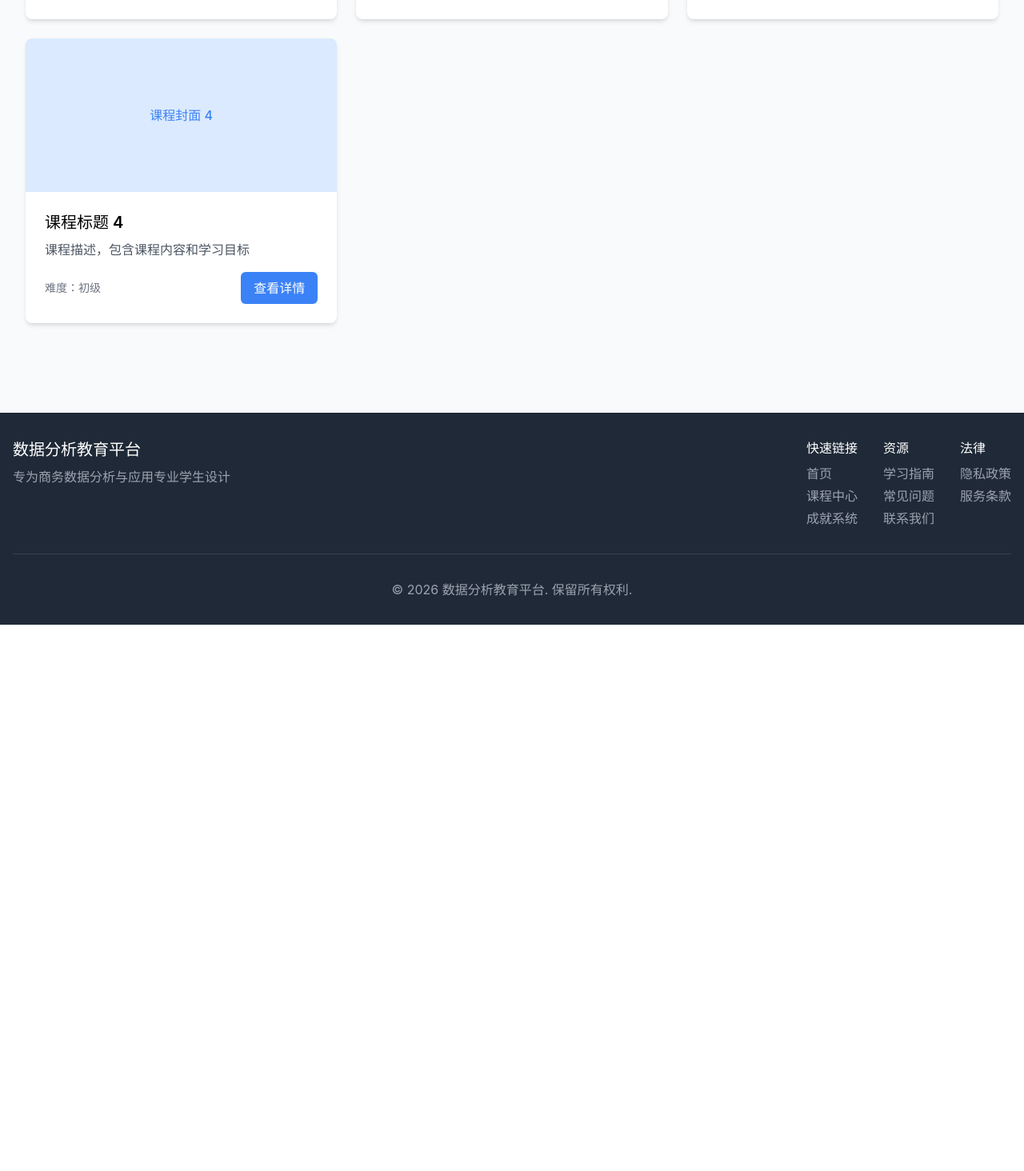
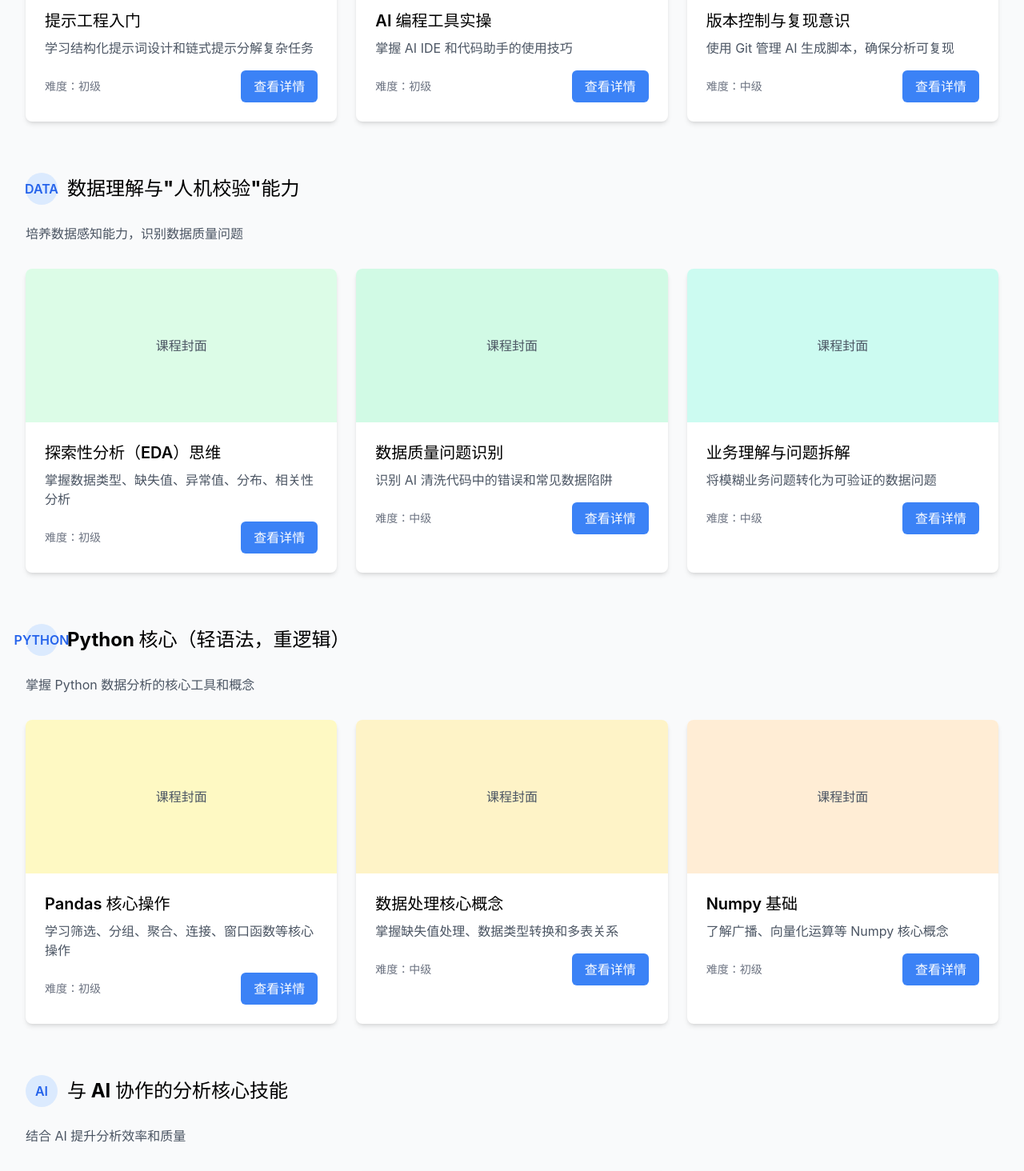
Before and after one commit to jvzi387/gavin, a React (Vite) app: page /courses in a window 1280 px wide. Shown: the part 520-1984 px from the top of the page at 80% size. Before the commit the page ends 1301 px from the top, so only its background shows below. Built offline with nearby package versions, Linux system fonts and the light colour scheme.

Commit message:
更新课程中心页面，按照数据分析基础大纲安排课程

```diff
--- a/src/pages/Courses.tsx
+++ b/src/pages/Courses.tsx
@@ -1,20 +1,175 @@
 import React from 'react';
 
 const Courses: React.FC = () => {
+  // 按照数据分析基础大纲安排的课程
+  const courseCategories = [
+    {
+      id: 'ai-basics',
+      title: 'AI 协作基础能力',
+      description: '掌握与 AI 协作的核心技能，提升开发效率',
+      courses: [
+        {
+          id: 1,
+          title: '提示工程入门',
+          description: '学习结构化提示词设计和链式提示分解复杂任务',
+          difficulty: '初级',
+          coverColor: 'bg-purple-100'
+        },
+        {
+          id: 2,
+          title: 'AI 编程工具实操',
+          description: '掌握 AI IDE 和代码助手的使用技巧',
+          difficulty: '初级',
+          coverColor: 'bg-indigo-100'
+        },
+        {
+          id: 3,
+          title: '版本控制与复现意识',
+          description: '使用 Git 管理 AI 生成脚本，确保分析可复现',
+          difficulty: '中级',
+          coverColor: 'bg-blue-100'
+        }
+      ]
+    },
+    {
+      id: 'data-understanding',
+      title: '数据理解与"人机校验"能力',
+      description: '培养数据感知能力，识别数据质量问题',
+      courses: [
+        {
+          id: 4,
+          title: '探索性分析（EDA）思维',
+          description: '掌握数据类型、缺失值、异常值、分布、相关性分析',
+          difficulty: '初级',
+          coverColor: 'bg-green-100'
+        },
+        {
+          id: 5,
+          title: '数据质量问题识别',
+          description: '识别 AI 清洗代码中的错误和常见数据陷阱',
+          difficulty: '中级',
+          coverColor: 'bg-emerald-100'
+        },
+        {
+          id: 6,
+          title: '业务理解与问题拆解',
+          description: '将模糊业务问题转化为可验证的数据问题',
+          difficulty: '中级',
+          coverColor: 'bg-teal-100'
+        }
+      ]
+    },
+    {
+      id: 'python-core',
+      title: 'Python 核心（轻语法，重逻辑）',
+      description: '掌握 Python 数据分析的核心工具和概念',
+      courses: [
+        {
+          id: 7,
+          title: 'Pandas 核心操作',
+          description: '学习筛选、分组、聚合、连接、窗口函数等核心操作',
+          difficulty: '初级',
+          coverColor: 'bg-yellow-100'
+        },
+        {
+          id: 8,
+          title: '数据处理核心概念',
+          description: '掌握缺失值处理、数据类型转换和多表关系',
+          difficulty: '中级',
+          coverColor: 'bg-amber-100'
+        },
+        {
+          id: 9,
+          title: 'Numpy 基础',
+          description: '了解广播、向量化运算等 Numpy 核心概念',
+          difficulty: '初级',
+          coverColor: 'bg-orange-100'
+        }
+      ]
+    },
+    {
+      id: 'ai-analysis',
+      title: '与 AI 协作的分析核心技能',
+      description: '结合 AI 提升分析效率和质量',
+      courses: [
+        {
+          id: 10,
+          title: '特征工程与数据准备',
+          description: '设计有效特征，验证 AI 生成特征的合理性',
+          difficulty: '中级',
+          coverColor: 'bg-red-100'
+        },
+        {
+          id: 11,
+          title: '可视化的"控制与修正"',
+          description: '修改图表细节，判断图表是否误导',
+          difficulty: '中级',
+          coverColor: 'bg-pink-100'
+        },
+        {
+          id: 12,
+          title: '统计学与推断',
+          description: '判断检验前提，解读 p 值，识别虚假相关',
+          difficulty: '高级',
+          coverColor: 'bg-rose-100'
+        }
+      ]
+    },
+    {
+      id: 'advanced-analysis',
+      title: 'AI 增强的高级分析',
+      description: '深入学习高级分析技术，提升业务价值',
+      courses: [
+        {
+          id: 13,
+          title: '时间序列分析',
+          description: '设定季节性周期、节假日、异常点，业务导向的评估',
+          difficulty: '高级',
+          coverColor: 'bg-cyan-100'
+        },
+        {
+          id: 14,
+          title: '因果推断基础',
+          description: '理解 A/B 检验、双重差分、倾向性得分匹配',
+          difficulty: '高级',
+          coverColor: 'bg-sky-100'
+        },
+        {
+          id: 15,
+          title: '简单预测与优化',
+          description: '掌握回归、分类、聚类等基本机器学习方法',
+          difficulty: '中级',
+          coverColor: 'bg-blue-100'
+        }
+      ]
+    }
+  ];
+
   return (
     <div className="container mx-auto px-4 py-8">
-      <h1 className="text-3xl font-bold mb-6">课程中心</h1>
+      <h1 className="text-3xl font-bold mb-8 text-center">课程中心</h1>
+
+      {courseCategories.map((category) => (
+        <section key={category.id} className="mb-16">
+          <div className="flex items-center mb-6">
+            <div className="w-10 h-10 bg-blue-100 rounded-full flex items-center justify-center mr-3">
+              <span className="text-blue-600 font-semibold">{category.id.split('-')[0].toUpperCase()}</span>
+            </div>
+            <h2 className="text-2xl font-bold">{category.title}</h2>
+          </div>
+          <p className="text-gray-600 mb-8 pl-13">{category.description}</p>
+
           <div className="grid grid-cols-1 md:grid-cols-2 lg:grid-cols-3 gap-6">
-        {[1, 2, 3, 4].map((course) => (
-          <div key={course} className="bg-white rounded-lg shadow-md overflow-hidden">
-            <div className="h-48 bg-blue-100 flex items-center justify-center">
-              <span className="text-blue-500 font-medium">课程封面 {course}</span>
+            {category.courses.map((course) => (
+              <div key={course.id} className="bg-white rounded-lg shadow-md overflow-hidden transition-transform hover:shadow-lg hover:-translate-y-1 duration-300">
+                <div className={`h-48 ${course.coverColor} flex items-center justify-center`}>
+                  <span className="text-gray-600 font-medium">课程封面</span>
                 </div>
                 <div className="p-6">
-              <h2 className="text-xl font-semibold mb-2">课程标题 {course}</h2>
-              <p className="text-gray-600 mb-4">课程描述，包含课程内容和学习目标</p>
+                  <h3 className="text-xl font-semibold mb-2">{course.title}</h3>
+                  <p className="text-gray-600 mb-4">{course.description}</p>
                   <div className="flex justify-between items-center">
-                <span className="text-sm text-gray-500">难度：初级</span>
+                    <span className="text-sm text-gray-500">难度：{course.difficulty}</span>
                     <button className="bg-blue-500 text-white px-4 py-2 rounded-md hover:bg-blue-600 transition-colors">
                       查看详情
                     </button>
@@ -23,6 +178,8 @@ const Courses: React.FC = () => {
               </div>
             ))}
           </div>
+        </section>
+      ))}
     </div>
   );
 };
--- a/src/pages/Home.tsx
+++ b/src/pages/Home.tsx
@@ -105,45 +105,52 @@ export default function Home() {
       </section>
 
       {/* 数据分析基础 */}
-      <section className="py-16">
+      <section className="py-16 bg-gradient-to-br from-blue-50 to-indigo-50">
         <div className="container mx-auto px-4">
-          <h2 className="text-3xl font-bold text-center mb-12">数据分析基础</h2>
-          <div className="bg-white rounded-lg shadow-md overflow-hidden">
+          <h2 className="text-3xl font-bold text-center mb-12 text-blue-800">数据分析基础</h2>
+          <div className="max-w-4xl mx-auto bg-white rounded-xl shadow-lg overflow-hidden transition-transform hover:shadow-xl hover:-translate-y-1 duration-300">
             <div className="flex flex-col md:flex-row">
-              <div className="md:w-1/2 bg-blue-100 p-8 flex items-center justify-center">
+              <div className="md:w-1/2 bg-gradient-to-br from-blue-600 to-indigo-700 p-10 flex items-center justify-center text-white">
                 <div className="text-center">
-                  <span className="text-6xl mb-4 block">📊</span>
-                  <h3 className="text-2xl font-bold mb-2">AI 时代 Python 数据分析知识框架</h3>
-                  <p className="text-gray-700 mb-6">从基础到高级的完整学习路径</p>
-                  <Link to="/fundamentals" className="bg-blue-600 text-white px-6 py-3 rounded-md font-medium hover:bg-blue-700 transition-colors inline-block">
+                  <span className="text-7xl mb-6 block">📊</span>
+                  <h3 className="text-2xl font-bold mb-4">AI 时代 Python 数据分析</h3>
+                  <p className="mb-8 opacity-90">掌握从基础到高级的数据分析技能，开启 AI 时代的数据驱动之旅</p>
+                  <Link to="/fundamentals" className="bg-white text-blue-700 px-8 py-3 rounded-md font-medium hover:bg-blue-50 transition-colors inline-block shadow-md hover:shadow-lg">
                     开始学习
                   </Link>
                 </div>
               </div>
-              <div className="md:w-1/2 p-8">
-                <h4 className="text-xl font-semibold mb-4">核心内容</h4>
-                <ul className="space-y-3">
-                  <li className="flex items-start">
-                    <span className="text-blue-600 mr-2">•</span>
-                    <span>AI 协作基础能力</span>
-                  </li>
-                  <li className="flex items-start">
-                    <span className="text-blue-600 mr-2">•</span>
-                    <span>数据理解与“人机校验”能力</span>
-                  </li>
-                  <li className="flex items-start">
-                    <span className="text-blue-600 mr-2">•</span>
-                    <span>Python 核心（Pandas / Polars）</span>
-                  </li>
-                  <li className="flex items-start">
-                    <span className="text-blue-600 mr-2">•</span>
-                    <span>与 AI 协作的分析核心技能</span>
-                  </li>
-                  <li className="flex items-start">
-                    <span className="text-blue-600 mr-2">•</span>
-                    <span>AI 增强的高级分析</span>
-                  </li>
-                </ul>
+              <div className="md:w-1/2 p-10">
+                <h4 className="text-xl font-semibold mb-6 text-gray-800">为什么选择本课程？</h4>
+                <div className="space-y-4">
+                  <div className="flex items-start">
+                    <div className="w-8 h-8 bg-blue-100 rounded-full flex items-center justify-center mr-3 flex-shrink-0">
+                      <span className="text-blue-600 font-semibold">1</span>
+                    </div>
+                    <div>
+                      <h5 className="font-medium text-gray-800">AI 协作能力</h5>
+                      <p className="text-sm text-gray-600">掌握提示工程和 AI 编程工具，提升开发效率</p>
+                    </div>
+                  </div>
+                  <div className="flex items-start">
+                    <div className="w-8 h-8 bg-blue-100 rounded-full flex items-center justify-center mr-3 flex-shrink-0">
+                      <span className="text-blue-600 font-semibold">2</span>
+                    </div>
+                    <div>
+                      <h5 className="font-medium text-gray-800">核心技能</h5>
+                      <p className="text-sm text-gray-600">深入学习 Pandas、数据处理和可视化技术</p>
+                    </div>
+                  </div>
+                  <div className="flex items-start">
+                    <div className="w-8 h-8 bg-blue-100 rounded-full flex items-center justify-center mr-3 flex-shrink-0">
+                      <span className="text-blue-600 font-semibold">3</span>
+                    </div>
+                    <div>
+                      <h5 className="font-medium text-gray-800">实战项目</h5>
+                      <p className="text-sm text-gray-600">通过真实案例学习，提升业务分析能力</p>
+                    </div>
+                  </div>
+                </div>
               </div>
             </div>
           </div>
```
Lines whose indentation alone changed are shown as unchanged.
